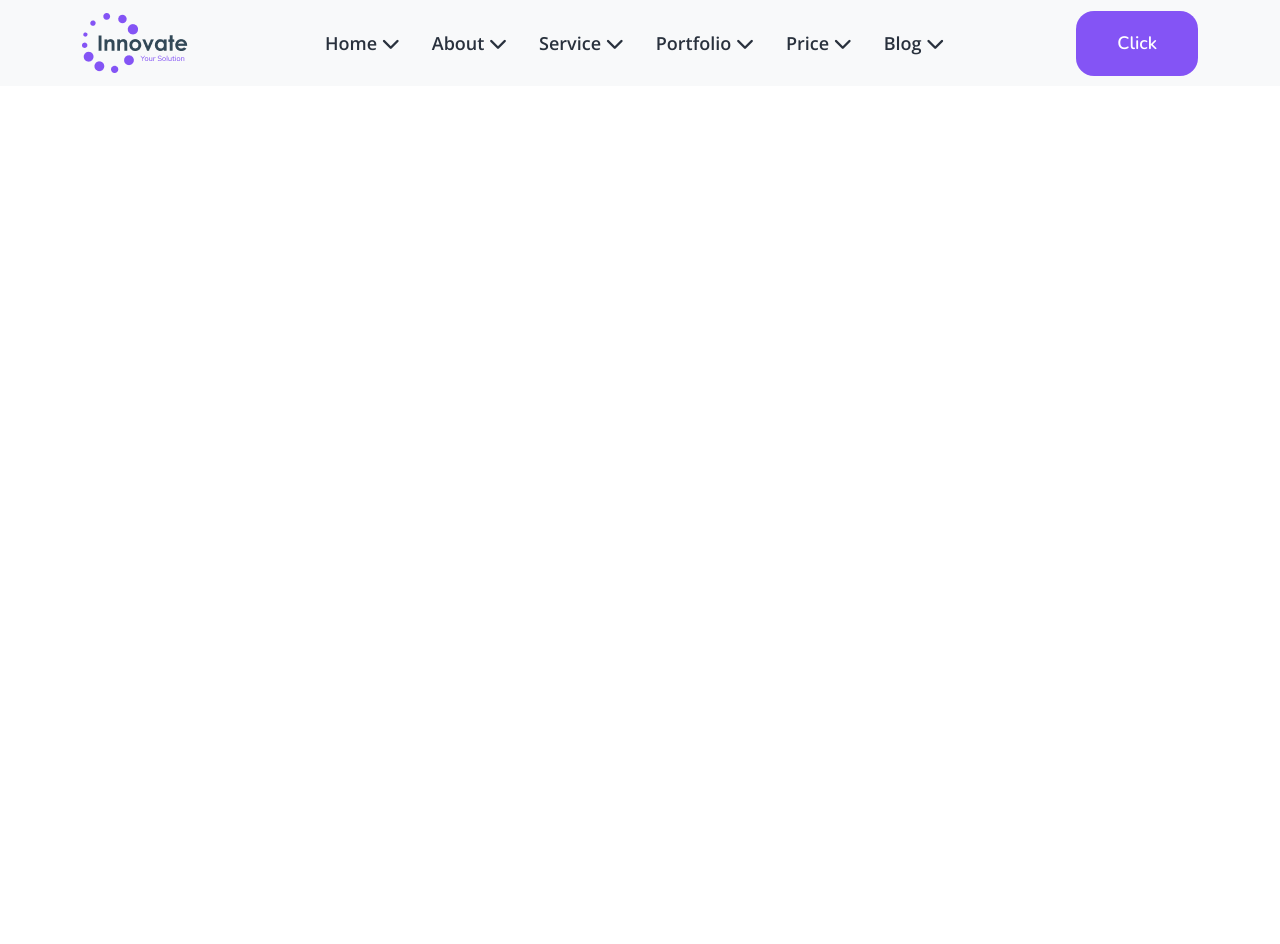
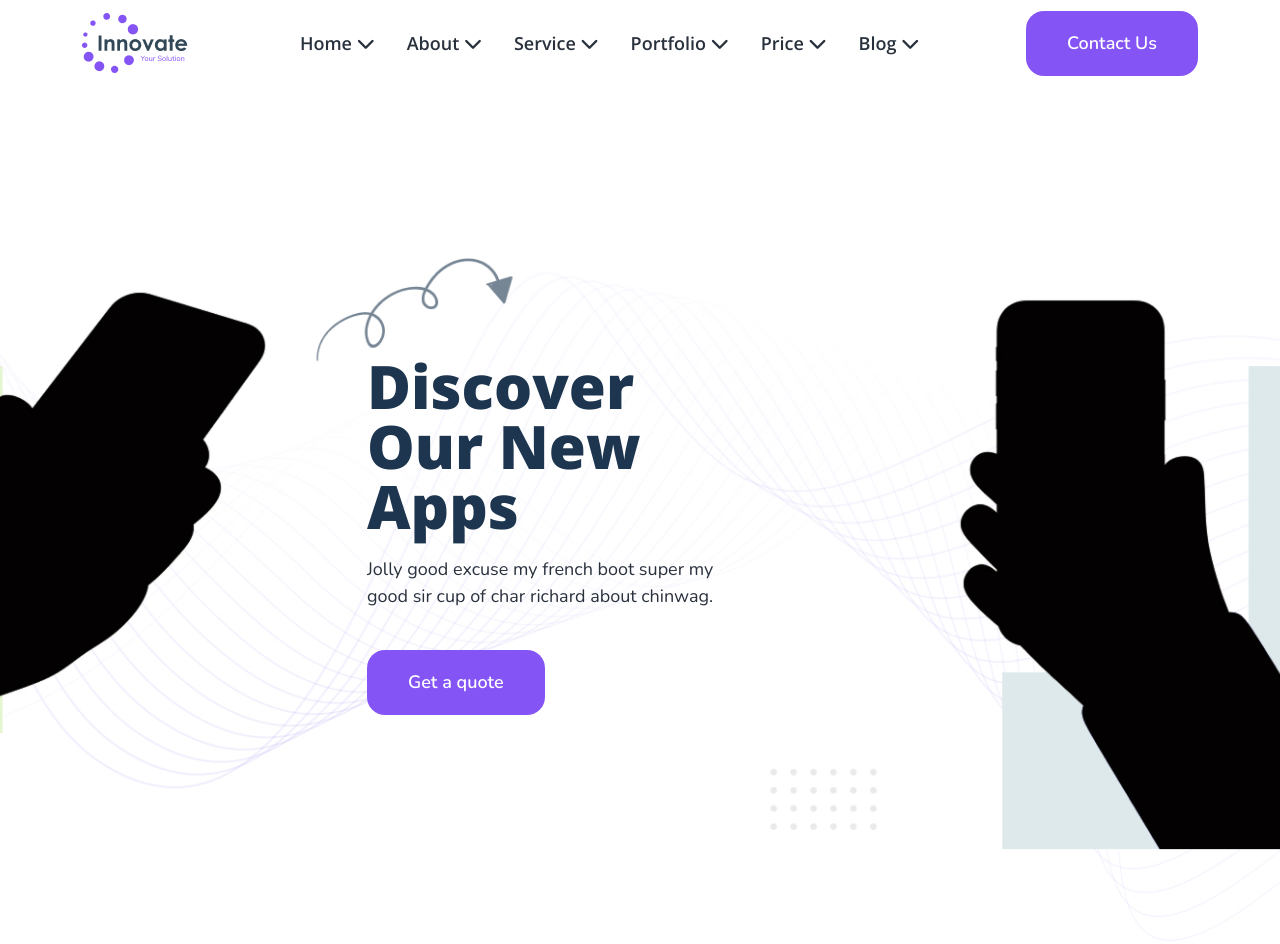
Before and after one commit to MD-Sabbir-Hosain-Rafi99/HW_14_Inovate, a plain HTML site: page index.html in a window 1280 px wide. Before the commit the page ends 800 px from the top, so only its background shows below. Drawn offline with nearby package versions, Linux system fonts and the light colour scheme.

Commit message:
Banner Section Add

```diff
--- a/css/style.css
+++ b/css/style.css
@@ -26,7 +26,7 @@ p {
     line-height: 0.8;
 }
 /* All Global Css End */
-
+/* Navbar Section Start */
 .btn{
     padding: 18px 40px;
     border-radius: 18px;
@@ -36,11 +36,41 @@ p {
     font-size: 18px;
     font-weight: 600;
 }
-
-
+.btn:hover{
+    background-color: inherit !important;
+}
 .nav-link{
     font-family: "Open Sans", serif;
     font-size: 18px;
     color: #29313D;
     font-weight: 600;
 }
+/* Navbar Section End */
+
+/* Bannner Part Section Start */
+#bannerPart{
+  background: url(../images/banner.jpg);
+  background-repeat: no-repeat;
+  background-position: center;
+  background-size: cover;
+  padding-top: 270px;
+  padding-bottom: 250px;
+}
+.bannerContent h1{
+  font-size: 60px;
+  font-family: "Open Sans", serif;
+  font-weight: 800;
+  color: #1D354F;
+  line-height: 100%;
+}
+.bannerContent p{
+  font-size: 18px;
+  font-family: "Nunito", serif;
+  font-weight: normal;
+  color: #29313D;
+  line-height: 150%;
+  padding-top: 20px;
+  padding-bottom: 40px;
+}
+
+/* Bannner Part Section End */
--- a/index.html
+++ b/index.html
@@ -5,9 +5,12 @@
     <meta name="viewport" content="width=device-width, initial-scale=1.0" />
     <title>HW_#14</title>
     <!-- Google Fonts Start -->
-    <link rel="preconnect" href="https://fonts.googleapis.com">
-    <link rel="preconnect" href="https://fonts.gstatic.com" crossorigin>
-    <link href="https://fonts.googleapis.com/css2?family=Nunito:ital,wght@0,200..1000;1,200..1000&family=Open+Sans:ital,wght@0,300..800;1,300..800&display=swap" rel="stylesheet">
+    <link rel="preconnect" href="https://fonts.googleapis.com" />
+    <link rel="preconnect" href="https://fonts.gstatic.com" crossorigin />
+    <link
+      href="https://fonts.googleapis.com/css2?family=Nunito:ital,wght@0,200..1000;1,200..1000&family=Open+Sans:ital,wght@0,300..800;1,300..800&display=swap"
+      rel="stylesheet"
+    />
     <!-- Google Fonts End -->
     <!-- All CSS Links Start -->
     <link rel="stylesheet" href="css/bootstrap.min.css" />
@@ -18,30 +21,71 @@
   <body>
     <!-- Navbar Section Start -->
     <section id="navbarPart">
-      <nav class="navbar navbar-expand-lg bg-body-tertiary">
+      <nav class="navbar navbar-expand-lg">
         <div class="container">
           <a class="navbar-brand" href="#">
             <picture>
-                <img src="images/logo.png" alt="logo.png">
+              <img src="images/logo.png" alt="logo.png" />
             </picture>
           </a>
           <div class="collapse navbar-collapse" id="navbarSupportedContent">
             <ul class="navbar-nav m-auto mb-2 mb-lg-0">
               <li class="nav-item me-3">
-                <a class="nav-link" aria-current="page" href="#">Home <i class="fa-solid fa-chevron-down"></i></a>
+                <a class="nav-link" aria-current="page" href="#"
+                  >Home <i class="fa-solid fa-chevron-down"></i
+                ></a>
               </li>
-              <li class="me-3"><a class="nav-link " aria-current="page" href="#">About <i class="fa-solid fa-chevron-down"></i></a></li>
-              <li class="me-3"><a class="nav-link " aria-current="page" href="#">Service <i class="fa-solid fa-chevron-down"></i></a></li>
-              <li class="me-3"><a class="nav-link " aria-current="page" href="#">Portfolio <i class="fa-solid fa-chevron-down"></i></a></li>
-              <li class="me-3"><a class="nav-link " aria-current="page" href="#">Price <i class="fa-solid fa-chevron-down"></i></a></li>
-              <li class="me-3"><a class="nav-link " aria-current="page" href="#">Blog <i class="fa-solid fa-chevron-down"></i></a></li>
+              <li class="me-3">
+                <a class="nav-link" aria-current="page" href="#"
+                  >About <i class="fa-solid fa-chevron-down"></i
+                ></a>
+              </li>
+              <li class="me-3">
+                <a class="nav-link" aria-current="page" href="#"
+                  >Service <i class="fa-solid fa-chevron-down"></i
+                ></a>
+              </li>
+              <li class="me-3">
+                <a class="nav-link" aria-current="page" href="#"
+                  >Portfolio <i class="fa-solid fa-chevron-down"></i
+                ></a>
+              </li>
+              <li class="me-3">
+                <a class="nav-link" aria-current="page" href="#"
+                  >Price <i class="fa-solid fa-chevron-down"></i
+                ></a>
+              </li>
+              <li class="me-3">
+                <a class="nav-link" aria-current="page" href="#"
+                  >Blog <i class="fa-solid fa-chevron-down"></i
+                ></a>
+              </li>
             </ul>
           </div>
-          <a href="#" class="btn">Click</a>
+          <a href="#" class="btn">Contact Us</a>
         </div>
       </nav>
     </section>
     <!-- Navbar Section End -->
+
+    <!-- Banner Part Section Start -->
+    <section id="bannerPart">
+      <div class="container">
+        <div class="row">
+          <div class="col-lg-4 offset-lg-3">
+            <div class="bannerContent">
+              <h1>Discover Our New Apps</h1>
+              <p>
+                Jolly good excuse my french boot super my good sir cup of char
+                richard about chinwag.
+              </p>
+              <a href="#" class="btn">Get a quote</a>
+            </div>
+          </div>
+        </div>
+      </div>
+    </section>
+    <!-- Banner Part Section End -->
 
     <!-- All JS Files Start -->
     <script src="js/jquery-1.12.4.min.js"></script>
```
Also changed, not shown: images/banner.jpg (added).
